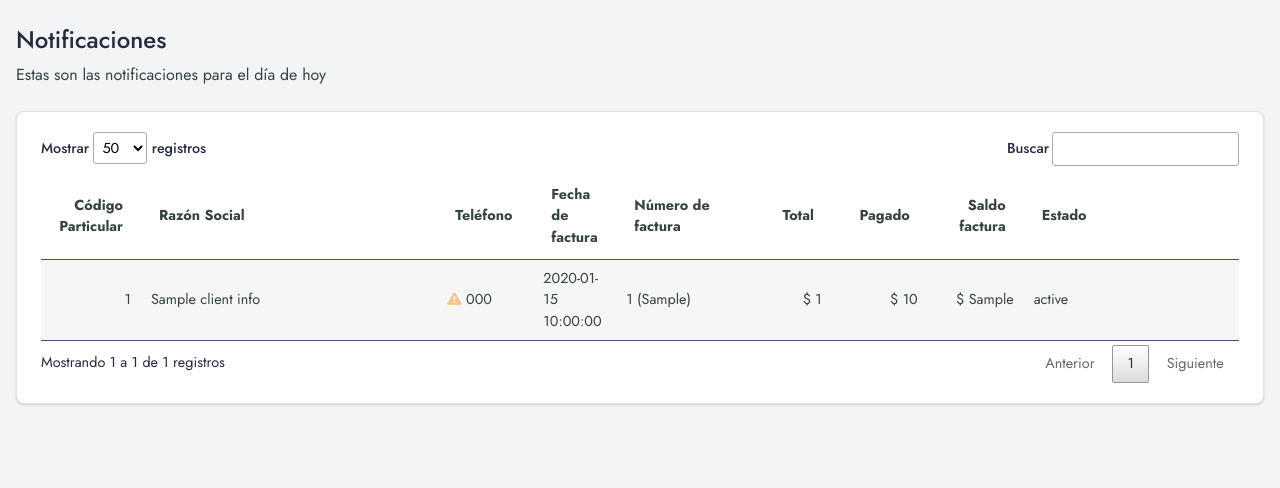
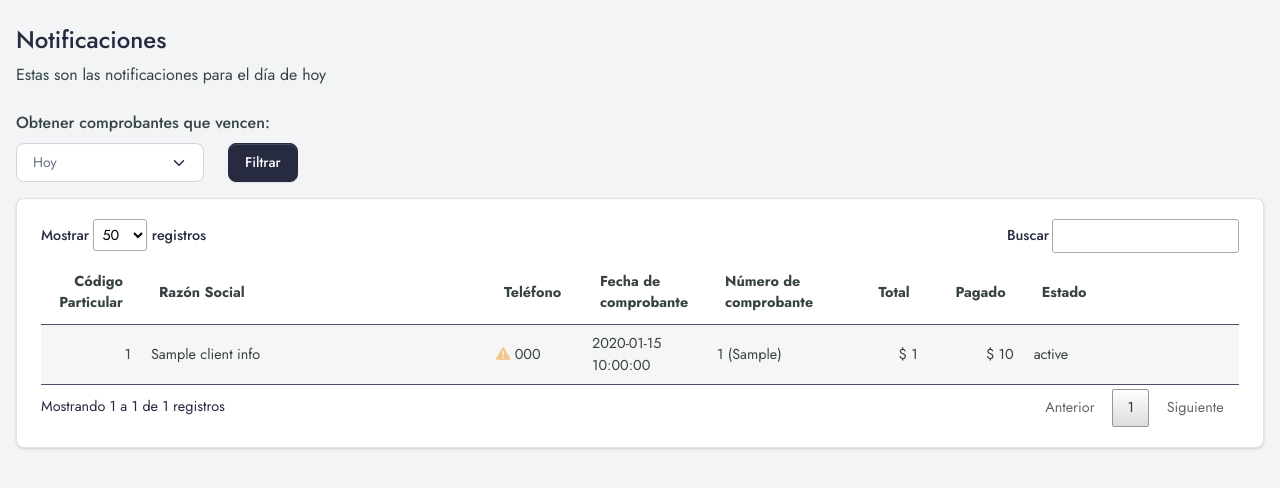
Before and after one commit to nicanor-romero/bss-notifications-front, a Flask app: template templates/home.html in a window 1280 px wide. Shown: the part 52-540 px from the top of the page. Run offline with Flask 3, Linux system fonts and the light colour scheme; the template is opened without the code that fills it: most values are stand-ins (such as "Sample title", 1, 10 or a date in 2020); parts of the project's set-up code (start-up, migrations or seed data) failed here and were passed over; some libraries are stand-ins or nearby versions.

Commit message:
Allow to select when invoices expire

```diff
--- a/main.py
+++ b/main.py
@@ -54,13 +54,44 @@ def global_variables():
 @app.route('/', methods=["GET"])
 @check_if_logged_in
 def home():
-    from_date = datetime.datetime.combine(datetime.datetime.today() - datetime.timedelta(days=20), datetime.datetime.min.time())
-    to_date = datetime.datetime.combine(datetime.datetime.today() - datetime.timedelta(days=19), datetime.datetime.min.time())
+    expire_in = datetime.timedelta(days=10)
+    if flask.request.args and flask.request.args.get('expire_in'):
+        expire_in_days = flask.request.args.get('expire_in')
+        expire_in = datetime.timedelta(days=int(expire_in_days))
+
+    invoice_expiration_day = datetime.datetime.combine(datetime.datetime.today() + expire_in, datetime.datetime.min.time())
+
+    # Get invoices created 30 days before the desired expiration day
+    from_date = invoice_expiration_day - datetime.timedelta(days=30)
+    to_date = from_date
+
+    log.info('Getting invoice expiration notifications from {} to {}'.format(from_date, to_date))
+
     notifications = db_manager.get_db_invoice_expiration_notifications(from_date, to_date)
     notifications = humanize_notifications(notifications)
     # Sort notifications by client name
     notifications = sorted(notifications, key=lambda n: n.client_info.name)
-    return flask.render_template('home.html', notifications=notifications, **global_variables())
+    return flask.render_template('home.html', notifications=notifications, expire_in=expire_in.days, **global_variables())
+
+
+def humanize_notifications(notifications):
+    for n in notifications:
+        n.status_humanized = status_to_human.get(n.status)
+        n.invoice_total_humanized = to_spanish_number_str(n.invoice_total)
+        n.invoice_paid_total_humanized = to_spanish_number_str(n.invoice_paid_total)
+        n.invoice_unpaid_total_humanized = to_spanish_number_str(n.invoice_total - n.invoice_paid_total)
+        n.client_info.phone_valid = check_if_phone_is_valid(n.client_info.phone)
+        n.client_info.phone_humanized = humanize_phone_number(n.client_info.phone) if n.client_info.phone_valid else n.client_info.phone
+        n.client_info.account_debt_humanized = to_spanish_number_str(int(n.client_info.account_debt)) if n.client_info.account_debt else '?'
+        for inv in n.invoices:
+            inv.total_humanized = to_spanish_number_str(inv.total)
+            inv.paid_total_humanized = to_spanish_number_str(inv.paid_total)
+            inv.unpaid_humanized = to_spanish_number_str(inv.total - inv.paid_total)
+            inv.invoice_datetime_humanized = inv.invoice_datetime.strftime('%d/%m/%Y')
+            inv.invoice_expiration_datetime_humanized = inv.invoice_expiration_datetime.strftime('%d/%m/%Y')
+        n.created_at_humanized = n.created_at.strftime('%d/%m/%Y %H:%M:%S')
+        n.updated_at_humanized = n.updated_at.strftime('%d/%m/%Y %H:%M:%S')
+    return notifications
 
 
 @app.route('/set-notification-status', methods=["POST"])
@@ -249,26 +280,6 @@ def verify_signature(payload_body, secret_token, signature_header):
     return True
 
 
-def humanize_notifications(notifications):
-    for n in notifications:
-        n.status_humanized = status_to_human.get(n.status)
-        n.invoice_total_humanized = to_spanish_number_str(n.invoice_total)
-        n.invoice_paid_total_humanized = to_spanish_number_str(n.invoice_paid_total)
-        n.invoice_unpaid_total_humanized = to_spanish_number_str(n.invoice_total - n.invoice_paid_total)
-        n.client_info.phone_valid = check_if_phone_is_valid(n.client_info.phone)
-        n.client_info.phone_humanized = humanize_phone_number(n.client_info.phone) if n.client_info.phone_valid else n.client_info.phone
-        n.client_info.account_debt_humanized = to_spanish_number_str(int(n.client_info.account_debt)) if n.client_info.account_debt else '?'
-        for inv in n.invoices:
-            inv.total_humanized = to_spanish_number_str(inv.total)
-            inv.paid_total_humanized = to_spanish_number_str(inv.paid_total)
-            inv.unpaid_humanized = to_spanish_number_str(inv.total - inv.paid_total)
-            inv.invoice_datetime_humanized = inv.invoice_datetime.strftime('%d/%m/%Y')
-            inv.invoice_expiration_datetime_humanized = inv.invoice_expiration_datetime.strftime('%d/%m/%Y')
-        n.created_at_humanized = n.created_at.strftime('%d/%m/%Y %H:%M:%S')
-        n.updated_at_humanized = n.updated_at.strftime('%d/%m/%Y %H:%M:%S')
-    return notifications
-
-
 def to_spanish_number_str(number):
     return "{:,}".format(number).replace(',', '_').replace('.', ',').replace('_', '.')
 
--- a/static/js/datatables.js
+++ b/static/js/datatables.js
@@ -25,7 +25,7 @@ $(document).ready(function() {
         pageLength: 50,
         ordering: false,
         order: [[0, 'asc'], [4, 'asc']],
-        rowsGroup: [0, 1, 2, 3, 8, 9],
+        rowsGroup: [0, 1, 2, 3, 7, 8],
         columnDefs: [
             // Código Particular
             {targets: 0, searchable: true, width: '1%', className: 'dt-right'},
@@ -41,12 +41,10 @@ $(document).ready(function() {
             {targets: 5, searchable: false, width: '8%', className: 'dt-right'},
             // Monto pagado de factura
             {targets: 6, searchable: false, width: '8%', className: 'dt-right'},
-            // Saldo de factura
-            {targets: 7, searchable: false, width: '8%', className: 'dt-right'},
             // Estado
-            {targets: 8, searchable: false, width: '10%', className: 'dt-left'},
+            {targets: 7, searchable: false, width: '10%', className: 'dt-left'},
             // Acciones
-            {targets: 9, searchable: false, width: '8%', className: 'dt-right'},
+            {targets: 8, searchable: false, width: '8%', className: 'dt-right'},
         ],
         language: language_es
     }
--- a/templates/home.html
+++ b/templates/home.html
@@ -16,6 +16,70 @@
         </div>
     </div>
 
+    <div>
+        <!-- Bootstrap select with a apply button -->
+        <label for="expireInSelect">Obtener comprobantes que vencen:</label>
+        <div class="row">
+            <div class="col-2">
+                <div class="form-group mb-3">
+                    <form id="expirationForm">
+                        <select class="form-select" id="expireInSelect">
+                            <!-- Options for number of days -->
+                            <option value="0" {% if expire_in == 0 %} selected {%endif%}>Hoy</option>
+                            <option value="1" {% if expire_in == 1 %} selected {%endif%}>Mañana</option>
+                            <option value="2" {% if expire_in == 2 %} selected {%endif%}>Pasado mañana</option>
+                            <option value="3" {% if expire_in == 3 %} selected {%endif%}>En 3 días</option>
+                            <option value="4" {% if expire_in == 4 %} selected {%endif%}>En 4 días</option>
+                            <option value="5" {% if expire_in == 5 %} selected {%endif%}>En 5 días</option>
+                            <option value="6" {% if expire_in == 6 %} selected {%endif%}>En 6 días</option>
+                            <option value="7" {% if expire_in == 7 %} selected {%endif%}>En 7 días</option>
+                            <option value="8" {% if expire_in == 8 %} selected {%endif%}>En 8 días</option>
+                            <option value="9" {% if expire_in == 9 %} selected {%endif%}>En 9 días</option>
+                            <option value="10" {% if expire_in == 10 %} selected {%endif%}>En 10 días</option>
+                            <option value="11" {% if expire_in == 11 %} selected {%endif%}>En 11 días</option>
+                            <option value="12" {% if expire_in == 12 %} selected {%endif%}>En 12 días</option>
+                            <option value="13" {% if expire_in == 13 %} selected {%endif%}>En 13 días</option>
+                            <option value="14" {% if expire_in == 14 %} selected {%endif%}>En 14 días</option>
+                            <option value="15" {% if expire_in == 15 %} selected {%endif%}>En 15 días</option>
+                            <option value="16" {% if expire_in == 16 %} selected {%endif%}>En 16 días</option>
+                            <option value="17" {% if expire_in == 17 %} selected {%endif%}>En 17 días</option>
+                            <option value="18" {% if expire_in == 18 %} selected {%endif%}>En 18 días</option>
+                            <option value="19" {% if expire_in == 19 %} selected {%endif%}>En 19 días</option>
+                            <option value="20" {% if expire_in == 20 %} selected {%endif%}>En 20 días</option>
+                            <option value="21" {% if expire_in == 21 %} selected {%endif%}>En 21 días</option>
+                            <option value="22" {% if expire_in == 22 %} selected {%endif%}>En 22 días</option>
+                            <option value="23" {% if expire_in == 23 %} selected {%endif%}>En 23 días</option>
+                            <option value="24" {% if expire_in == 24 %} selected {%endif%}>En 24 días</option>
+                            <option value="25" {% if expire_in == 25 %} selected {%endif%}>En 25 días</option>
+                            <option value="26" {% if expire_in == 26 %} selected {%endif%}>En 26 días</option>
+                            <option value="27" {% if expire_in == 27 %} selected {%endif%}>En 27 días</option>
+                            <option value="28" {% if expire_in == 28 %} selected {%endif%}>En 28 días</option>
+                            <option value="29" {% if expire_in == 29 %} selected {%endif%}>En 29 días</option>
+                            <option value="30" {% if expire_in == 30 %} selected {%endif%}>En 30 días</option>
+                        </select>
+                    </form>
+                </div>
+            </div>
+            <div class="col-10">
+                <!-- align to bottom -->
+                <button class="btn btn-primary" id="filterApplyButton">Filtrar</button>
+            </div>
+        </div>
+    </div>
+
+    <script>
+      document.getElementById('filterApplyButton').addEventListener('click', function() {
+        // Retrieve form data
+        var expireIn = document.getElementById('expireInSelect').value;
+
+        // Construct URL with query parameters
+        var url = '?expire_in=' + encodeURIComponent(expireIn);
+
+        // Perform GET request
+        window.location.href = url;
+      });
+    </script>
+
     <div class="card shadow mb-4">
         <div class="card-body">
             <div class="table-responsive">
@@ -25,11 +89,10 @@
                             <th>Código Particular</th>
                             <th>Razón Social</th>
                             <th>Teléfono</th>
-                            <th>Fecha de factura</th>
-                            <th>Número de factura</th>
+                            <th>Fecha de comprobante</th>
+                            <th>Número de comprobante</th>
                             <th>Total</th>
                             <th>Pagado</th>
-                            <th>Saldo factura</th>
                             <th>Estado</th>
                             <th></th>
                         </tr>
@@ -46,7 +109,6 @@
                                 <td>{{ invoice.invoice_number }} ({{ invoice.account_type }})</td>
                                 <td>$ {{ invoice.total_humanized }}</td>
                                 <td>$ {{ invoice.paid_total_humanized }}</td>
-                                <td>$ {{ invoice.unpaid_humanized }}</td>
 
                                 <td>
                                     <i id="{{ notification.id }}-status-pending-approval" class="fa-regular fa-clock text-gray-400" {% if notification.status != 'STATUS_PENDING_APPROVAL' %}style="display:none"{% endif %}></i>
```
